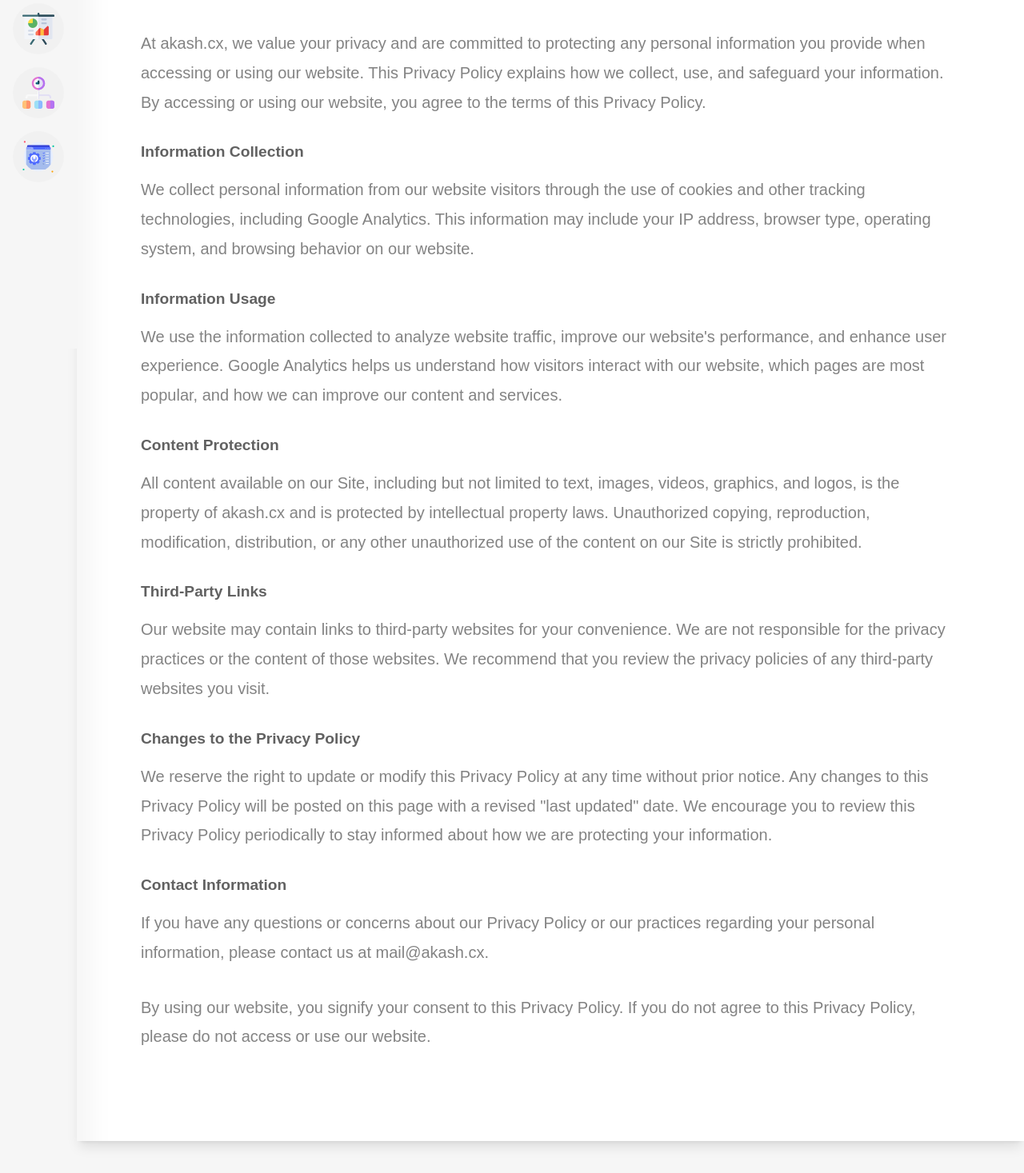
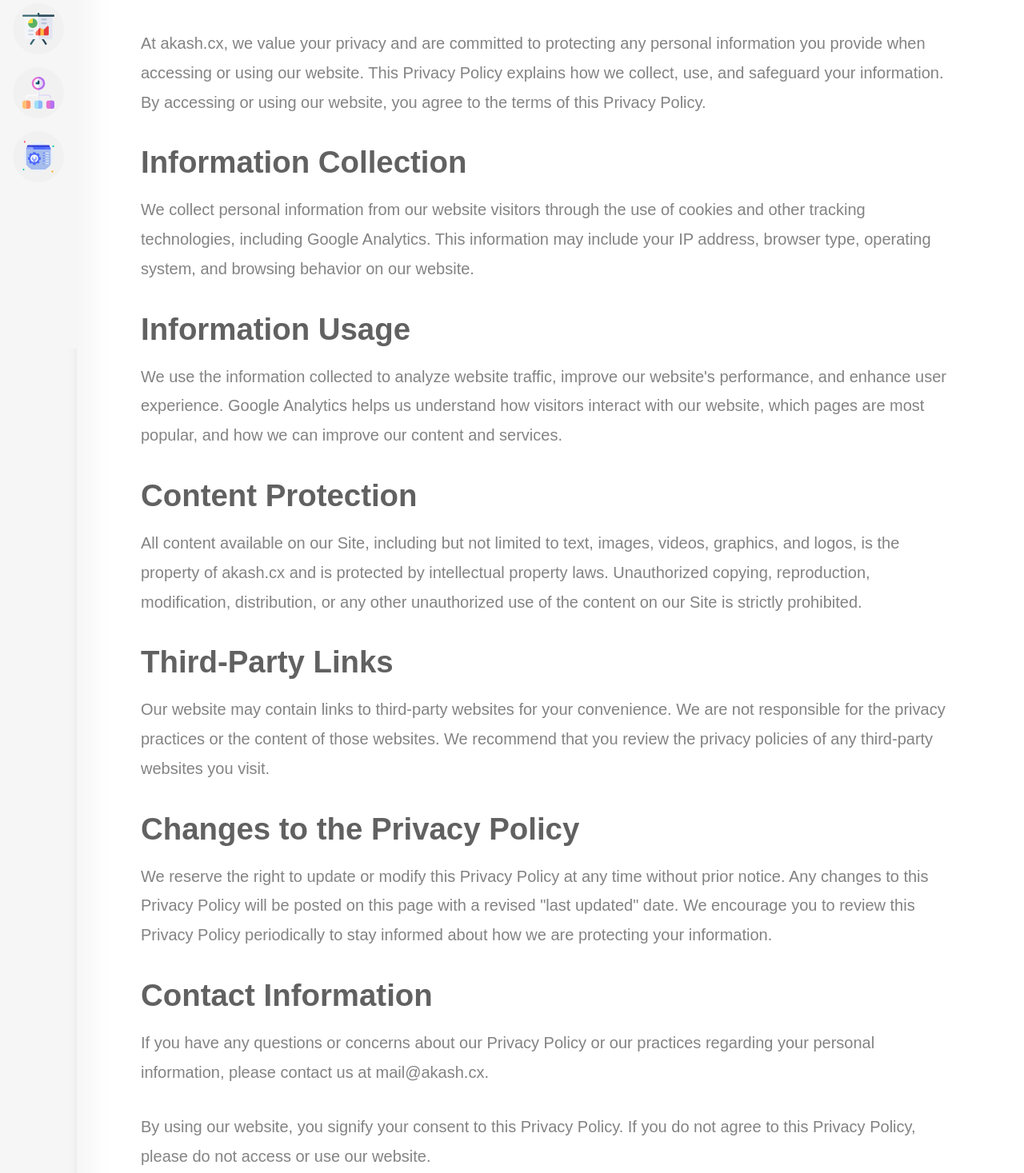
Before and after one commit to akash-aman/Portfolio, a Next.js app: page /privacy in a window 1280 px wide. Shown: the part 364-1831 px from the top of the page at 80% size. Built offline with nearby package versions, Linux system fonts and the light colour scheme; a web font is replaced by a local one.

Commit message:
fix: Update heading levels in privacy policy for improved accessibility and structure

```diff
--- a/app/privacy/page.tsx
+++ b/app/privacy/page.tsx
@@ -76,7 +76,7 @@ const Page = () => {
 				information. By accessing or using our website, you agree to the terms
 				of this Privacy Policy.
 			</p>
-			<h5 className="mt-6 mb-4">Information Collection</h5>
+			<h2 className="mt-6 mb-4">Information Collection</h2>
 
 			<p className="MyCodeFont">
 				We collect personal information from our website visitors through the
@@ -84,7 +84,7 @@ const Page = () => {
 				Analytics. This information may include your IP address, browser type,
 				operating system, and browsing behavior on our website.
 			</p>
-			<h5 className="mt-6 mb-4">Information Usage</h5>
+			<h2 className="mt-6 mb-4">Information Usage</h2>
 			<p className="MyCodeFont">
 				We use the information collected to analyze website traffic, improve
 				our website's performance, and enhance user experience. Google
@@ -92,7 +92,7 @@ const Page = () => {
 				which pages are most popular, and how we can improve our content and
 				services.
 			</p>
-			<h5 className="mt-6 mb-4">Content Protection</h5>
+			<h2 className="mt-6 mb-4">Content Protection</h2>
 			<p className="MyCodeFont">
 				All content available on our Site, including but not limited to text,
 				images, videos, graphics, and logos, is the property of akash.cx and is
@@ -100,14 +100,14 @@ const Page = () => {
 				reproduction, modification, distribution, or any other unauthorized use
 				of the content on our Site is strictly prohibited.
 			</p>
-			<h5 className="mt-6 mb-4">Third-Party Links</h5>
+			<h2 className="mt-6 mb-4">Third-Party Links</h2>
 			<p className="MyCodeFont">
 				Our website may contain links to third-party websites for your
 				convenience. We are not responsible for the privacy practices or the
 				content of those websites. We recommend that you review the privacy
 				policies of any third-party websites you visit.
 			</p>
-			<h5 className="mt-6 mb-4">Changes to the Privacy Policy</h5>
+			<h2 className="mt-6 mb-4">Changes to the Privacy Policy</h2>
 			<p className="MyCodeFont">
 				We reserve the right to update or modify this Privacy Policy at any time
 				without prior notice. Any changes to this Privacy Policy will be posted
@@ -115,7 +115,7 @@ const Page = () => {
 				review this Privacy Policy periodically to stay informed about how we
 				are protecting your information.
 			</p>
-			<h5 className="mt-6 mb-4">Contact Information</h5>
+			<h2 className="mt-6 mb-4">Contact Information</h2>
 			<p className="MyCodeFont">
 				If you have any questions or concerns about our Privacy Policy or our
 				practices regarding your personal information, please contact us at
```
